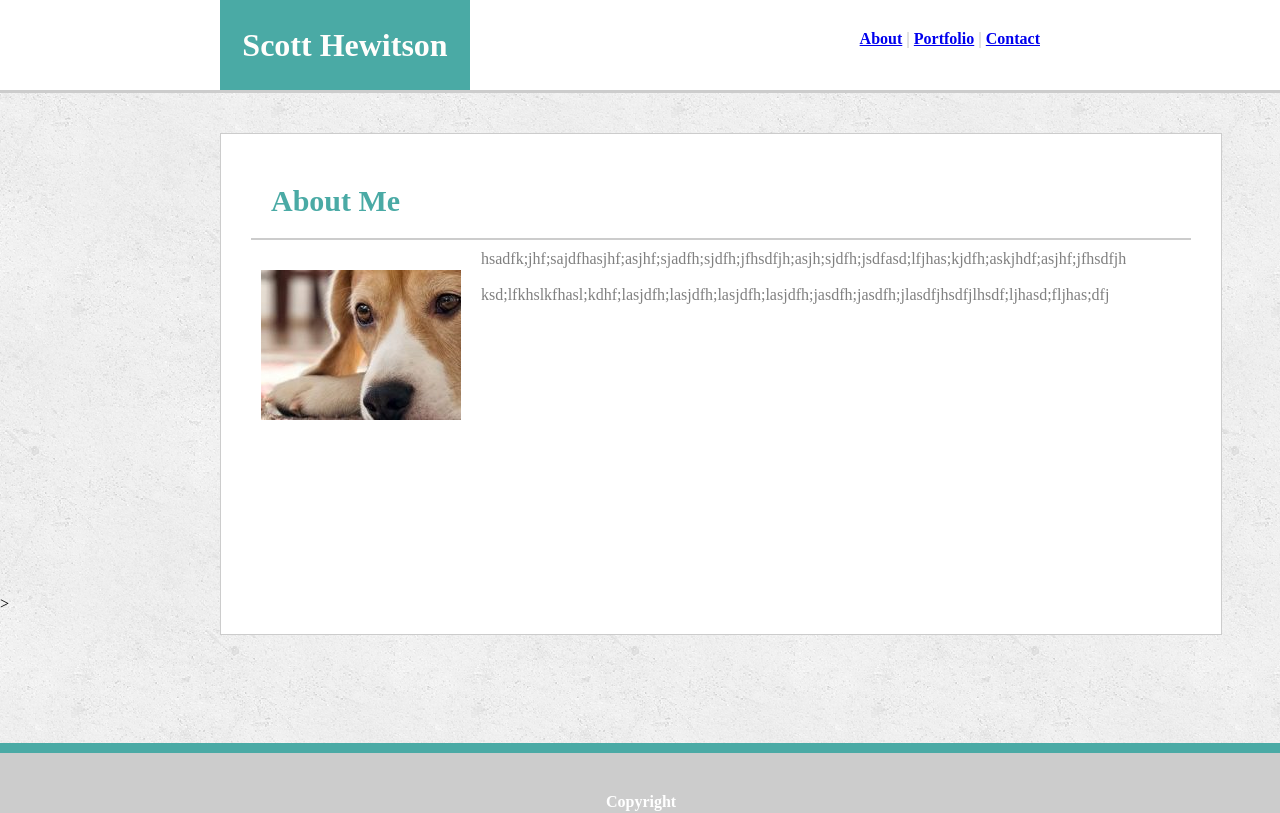
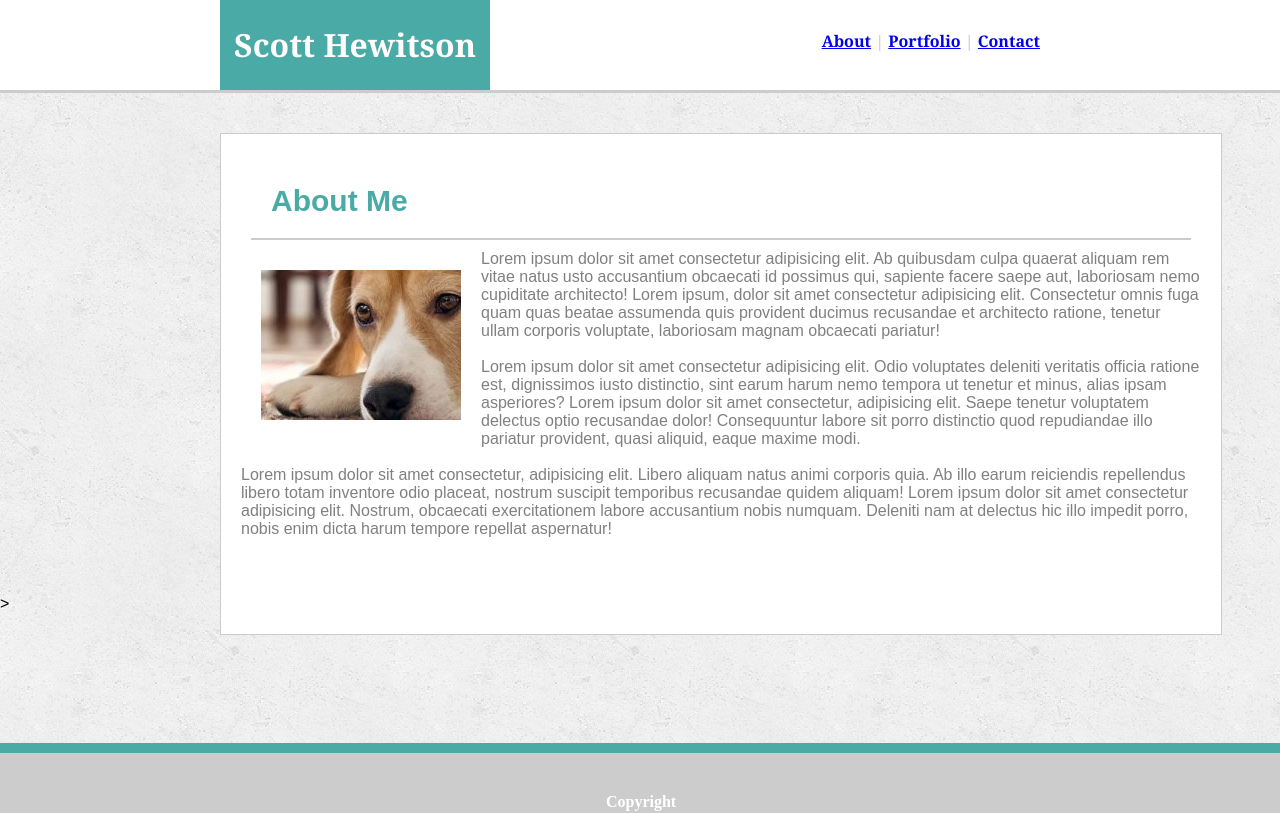
Before and after one commit to Scott171/Basic-Portfolio, a plain HTML site: page index.html in a window 1280 px wide. Drawn offline with Linux system fonts and the light colour scheme.

Commit message:
finished

```diff
--- a/Style.css
+++ b/Style.css
@@ -9,13 +9,14 @@
     height:90px;
     width: 100%;
     border-bottom: 3px solid #cccccc;
+    font-family:Georgia, 'Times New Roman', Times, serif;
 }
 
 .name{
     margin-left: 220px;
     margin-bottom: 0px;
     height: 90px;
-    width: 250px;
+    width: 270px;
     background-color: #4aaaa5;
     text-align: center;
     color: #fffefc;
@@ -46,6 +47,7 @@ body {
     background-image: url("assets/images/background.png");
     height: 650px;
     width: 100%;
+    font-family: Arial, Helvetica, sans-serif;
 
 }
 #footer {
@@ -150,7 +152,7 @@ body {
         position: absolute;
         width: 200px;
         height: 200px;
-        border: 2px solid #cccccc;
+        border: 1px solid #cccccc;
       }
 
       .box-1 {
--- a/index.html
+++ b/index.html
@@ -11,21 +11,31 @@
 </head>
         <header class="header">
         <h1 class="name"> Scott Hewitson</h1>
-        <h3 class="tabs"> <a href="index.html"> About</a> | <a href="portfolio.html"> Portfolio</a> | <a href="contact.html"> Contact</a></h4>
+        <h3 class="tabs"> <a href="index.html"> About</a> | <a href="portfolio.html"> Portfolio</a> | <a href="contact.html"> Contact</a></h3>
 
 </header>
 
 <body>
     <section ID="full">
         <aside class="index">
-            <h1 ID="about">About Me</h1>
+            <h2 ID="about">About Me</h2>
             <img class="dog" src= "assets/images/dog.jpg">
-            <p>hsadfk;jhf;sajdfhasjhf;asjhf;sjadfh;sjdfh;jfhsdfjh;asjh;sjdfh;jsdfasd;lfjhas;kjdfh;askjhdf;asjhf;jfhsdfjh
+            <p>Lorem ipsum dolor sit amet consectetur adipisicing elit. Ab quibusdam culpa quaerat aliquam rem vitae natus
+                usto accusantium obcaecati id possimus qui, sapiente facere saepe aut, laboriosam nemo cupiditate architecto!
+                Lorem ipsum, dolor sit amet consectetur adipisicing elit. Consectetur omnis fuga quam quas beatae assumenda quis
+                 provident ducimus recusandae et architecto ratione, tenetur ullam corporis voluptate, laboriosam magnam obcaecati pariatur!
              </p>
              <br>
              <p>
-                 ksd;lfkhslkfhasl;kdhf;lasjdfh;lasjdfh;lasjdfh;lasjdfh;jasdfh;jasdfh;jlasdfjhsdfjlhsdf;ljhasd;fljhas;dfj
+                Lorem ipsum dolor sit amet consectetur adipisicing elit. Odio voluptates deleniti veritatis officia ratione est,
+                dignissimos iusto distinctio, sint earum harum nemo tempora ut tenetur et minus, alias ipsam asperiores?
+                Lorem ipsum dolor sit amet consectetur, adipisicing elit. Saepe tenetur voluptatem delectus optio recusandae dolor! Consequuntur
+                labore sit porro distinctio quod repudiandae illo pariatur provident, quasi aliquid, eaque maxime modi.
              </p>
+             <br>
+             <p>Lorem ipsum dolor sit amet consectetur, adipisicing elit. Libero aliquam natus animi corporis quia. Ab illo earum reiciendis repellendus libero totam inventore odio placeat,
+                 nostrum suscipit temporibus recusandae quidem aliquam! Lorem ipsum dolor sit amet consectetur adipisicing elit. Nostrum, obcaecati exercitationem labore accusantium nobis numquam.
+                  Deleniti nam at delectus hic illo impedit porro, nobis enim dicta harum tempore repellat aspernatur!</p>
 
         </aside>>
 
```
